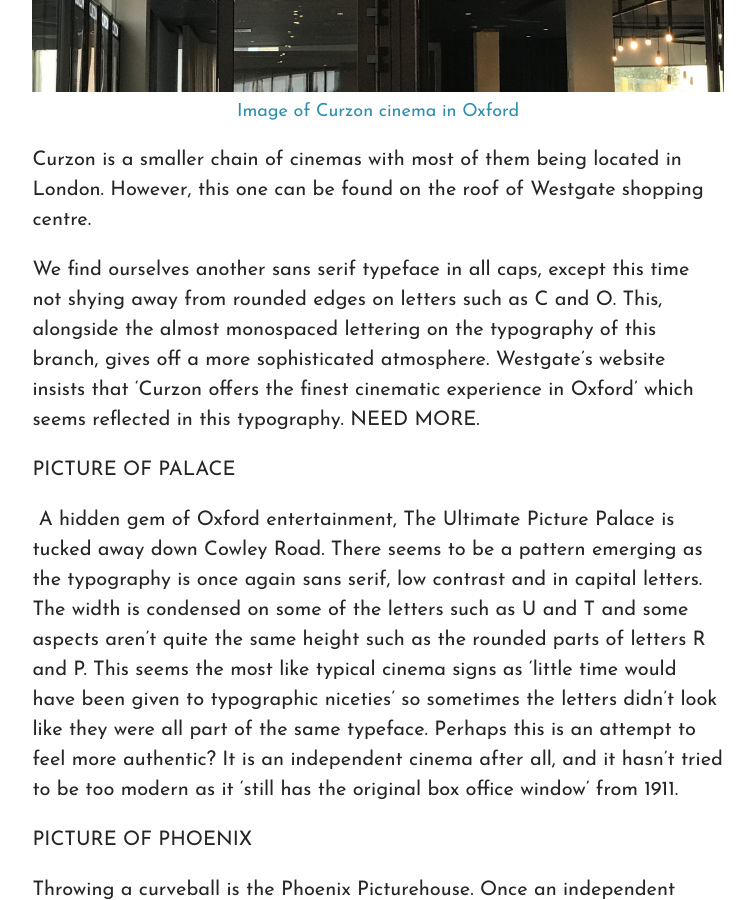
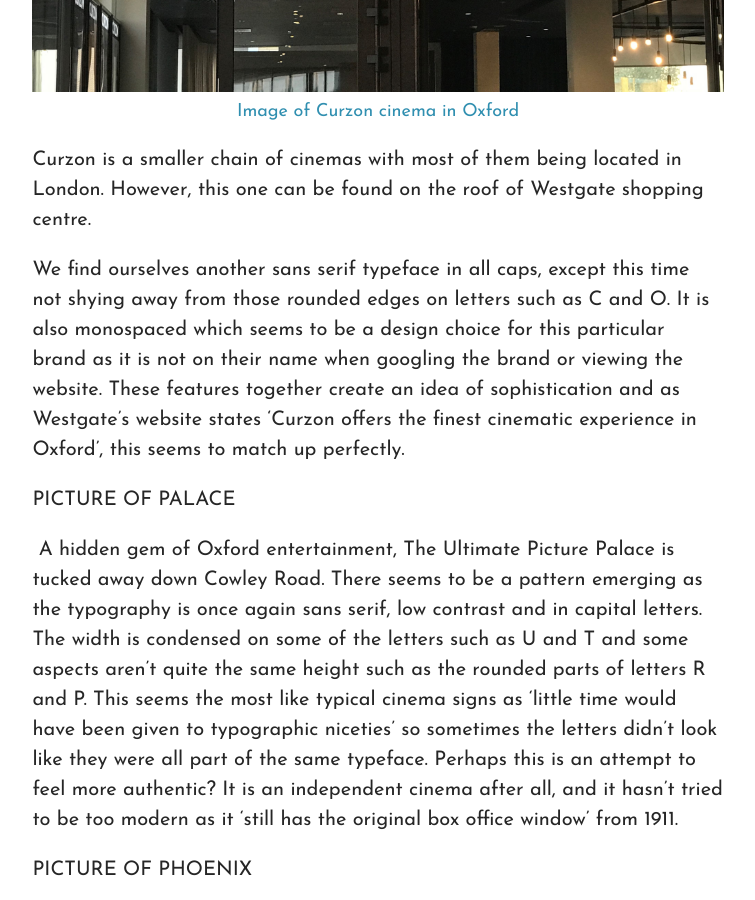
Before and after one commit to laurenlouisap/typography, a Jekyll site: the page built from _posts/2021-10-05-lets-go-to-the-movies.md, in a window 1280 px wide and 900 px high, scrolled down 1328 px. Shown: the whole window, without its empty margins (262-1017 px from the left). Built offline with Jekyll 4.4.1, drawn with Linux system fonts in a browser that asks for light colours; some web fonts are replaced.

Commit message:
Update Post “2021-10-05-lets-go-to-the-movies”

```diff
--- a/_posts/2021-10-05-lets-go-to-the-movies.md
+++ b/_posts/2021-10-05-lets-go-to-the-movies.md
@@ -25,7 +25,9 @@ PICTURE OF CURZON
 
 Curzon is a smaller chain of cinemas with most of them being located in London. However, this one can be found on the roof of Westgate shopping centre.
 
-We find ourselves another sans serif typeface in all caps, except this time not shying away from rounded edges on letters such as C and O. This, alongside the almost monospaced lettering on the typography of this branch, gives off a more sophisticated atmosphere. Westgate’s website insists that ‘Curzon offers the finest cinematic experience in Oxford’ which seems reflected in this typography. NEED MORE.
+We find ourselves another sans serif typeface in all caps, except this time not shying away from those rounded edges on letters such as C and O. It is also monospaced which seems to be a design choice for this particular brand as it is not on their name when googling the brand or viewing the website. These features together create an idea of sophistication and as Westgate's website states 'Curzon offers the finest cinematic experience in Oxford', this seems to match up perfectly.
+
+
 
 PICTURE OF PALACE
 
```
